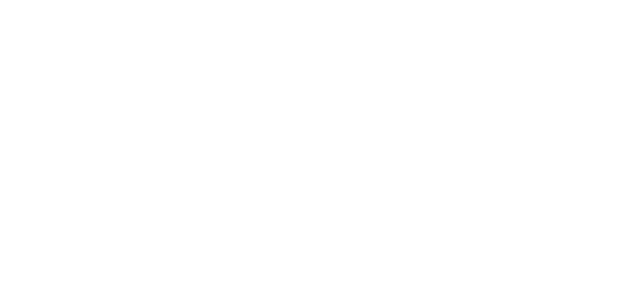
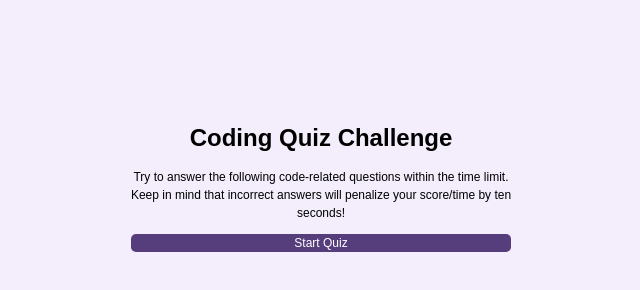
Before and after one commit to KarlaFuGue/Countdown-Quiz, a plain HTML site: page home.html in a window 1280 px wide. Shown: the whole page, without its empty margins (319-959 px from the left). Drawn offline with Linux system fonts and the light colour scheme.

Commit message:
Home Screen content

```diff
--- a/assets/css/home.css
+++ b/assets/css/home.css
@@ -0,0 +1,85 @@
+html {
+    font-size: 10px;
+}
+
+body {
+    font-family: Arial;
+    background-color: #f3edfc;
+    font-size: 120%;
+  }
+
+h1 {
+    display: flex;
+    justify-content: center;
+}
+
+p {
+    font-size: 1.2rem;
+    line-height: 1.5;
+    display: flex;
+    justify-content: center;
+    max-width: 400px;
+}
+
+.container {
+    max-width: 700px;
+    margin: 0 auto;
+    padding: 10rem 2rem;
+    display: flex;
+    justify-content: center;
+    height: 100vh;
+}
+
+.quiz_box{
+    width: 900px;
+    margin: 0 auto;
+    background-color: #f3edfc;
+    padding: 1rem;
+    border: 3px solid var(--color-primary);
+    border-radius: 5px;
+}
+.quiz_box h1 {
+    font-size: 4rem;
+    font-family: Arial, Helvetica, sans-serif;
+    text-align: center;
+    padding: 1rem 0;
+    width: 100%;
+}
+.header {
+  display: flex;
+  justify-content: space-between;
+  align-items: center;
+
+}
+
+#progress {
+    color: blueviolet;
+    font-size: 2rem;
+    font-weight: 70px;
+
+}
+#timer {
+    position: absolute;
+    top: 10px;
+    right: 10px;
+}
+
+.btn {
+    display: flex;
+    margin: 1rem;
+    cursor: pointer;
+    font-size: 100%;
+    background-color: #563d7c;
+    border-radius: 5px;
+    padding: 2px 10px;
+    color: white;
+    border: 0;
+    transition: background-color 0.1s;
+    align-items: center;
+    justify-content: center;
+    text-decoration: none;
+}
+.btn:hover {
+    cursor: pointer;
+    background-color: #8570a5;
+}
--- a/home.html
+++ b/home.html
@@ -0,0 +1,24 @@
+<!DOCTYPE html>
+<html lang="en">
+<head>
+    <meta charset="UTF-8">
+    <meta http-equiv="X-UA-Compatible" content="IE=edge">
+    <meta name="viewport" content="width=device-width, initial-scale=1.0">
+    <title>Countdown Quiz</title>
+    <link rel="stylesheet" href="assets/css/home.css"/>
+</head>
+<body>
+    <div class="container">
+        <div id="home" class="flex-center flex-column">
+            <h1>Coding Quiz Challenge</h1>
+            <p style="text-align: center;">
+                Try to answer the following code-related questions within the time
+                limit. Keep in mind that incorrect answers will penalize your
+                score/time by ten seconds!
+              </p>
+            <a class='btn' href="index.html">Start Quiz</a>
+            <!-- <a class='btn' href="/highscores.html">High Scores</a>-->
+        </div>
+    </div>
+</body>
+</html>
```
Also changed, not shown: index.html (+0 -4 lines).
